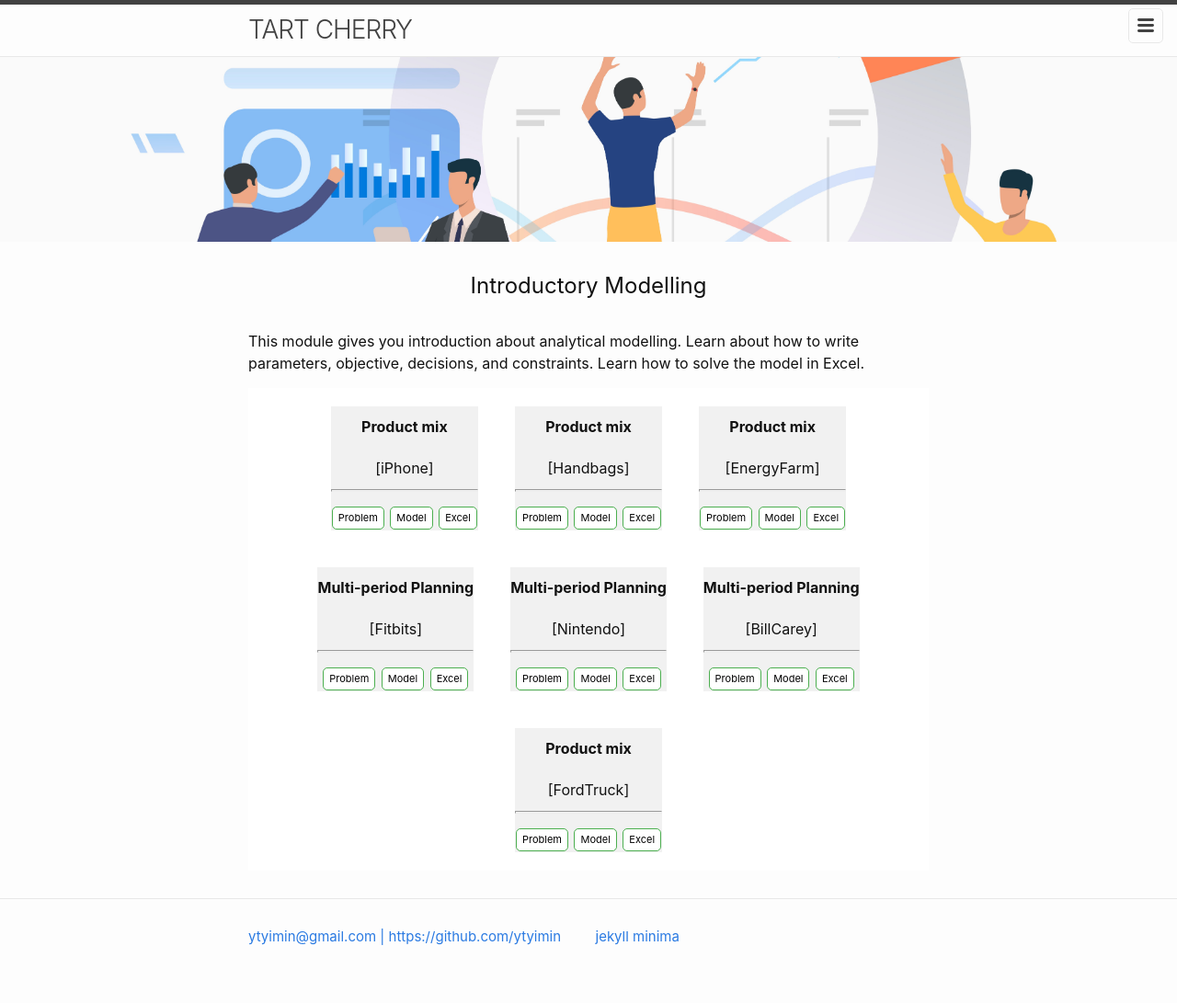
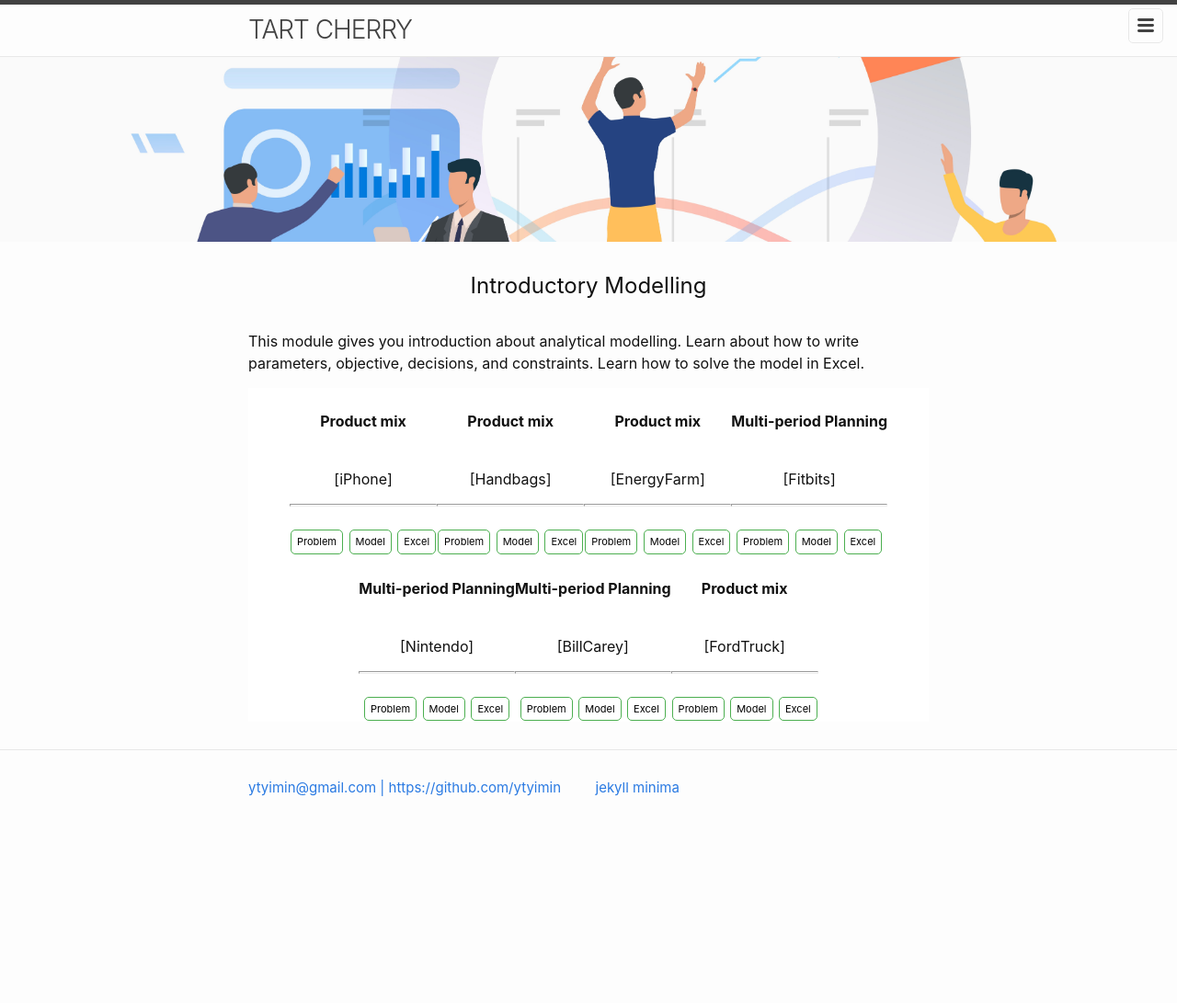
Before and after one commit to ytyimin/tart-cherry, a Jekyll site: the page built from introduction.markdown, in a window 1280 px wide. Shown: the whole page at 92% size. Built offline with Jekyll 4.4.1, drawn with Linux system fonts in a browser that asks for light colours; after the commit the page ends 929 px from its top, so only the background shows below that.

Commit message:
Update _layout.scss

```diff
--- a/_sass/minima/_layout.scss
+++ b/_sass/minima/_layout.scss
@@ -372,17 +372,18 @@
 
 .flex-container {
   display: flex;
+  width: content-width;
   flex-flow: row wrap;
   background-color: White;
   justify-content: center;
 }
 
 .flex-container > div {
-  background-color: #f1f1f1;
-  width: image-head-width;
-  margin: 20px;
+  background-color: grey-color;
+  width: flexbox-width;
+  margin: spacing-unit;
   text-align: center;
-  line-height: 15px;
+  line-height: base-font-size;
   font-size: base-font-size;
 }
 
```
